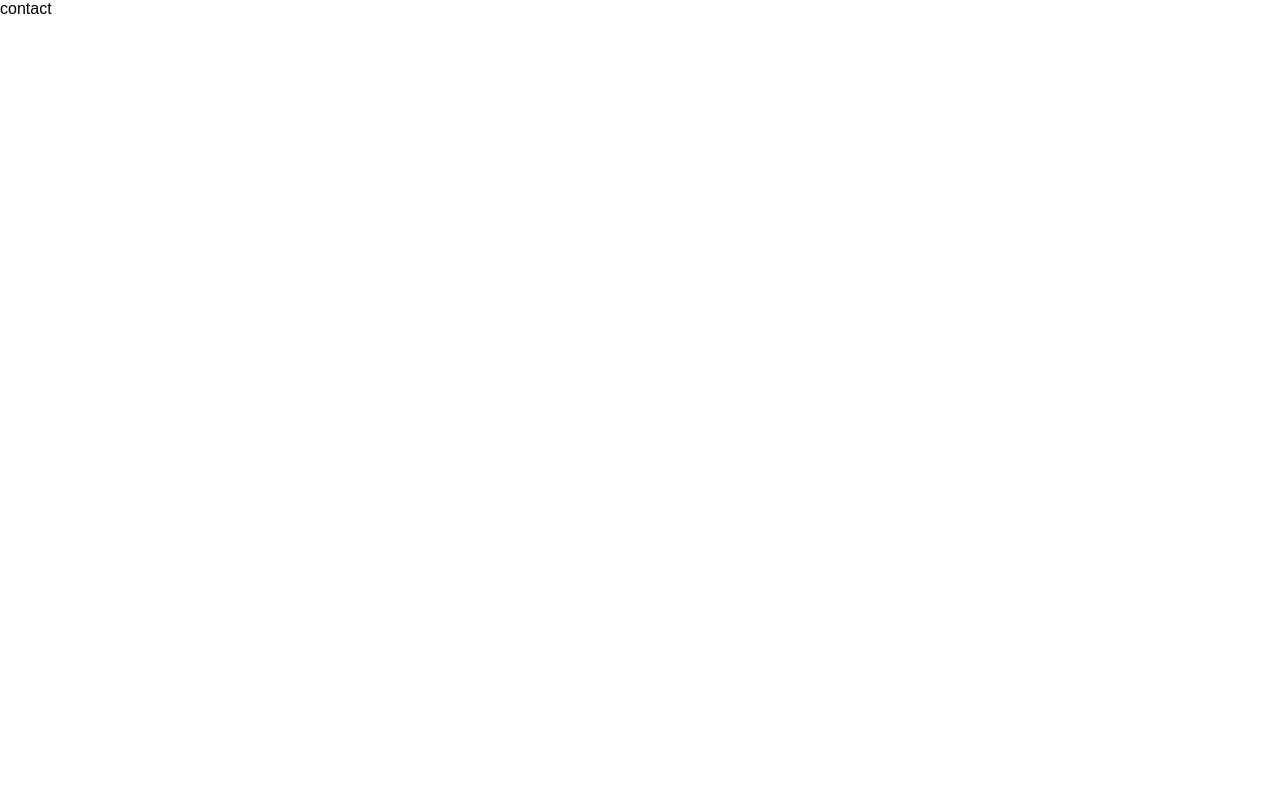
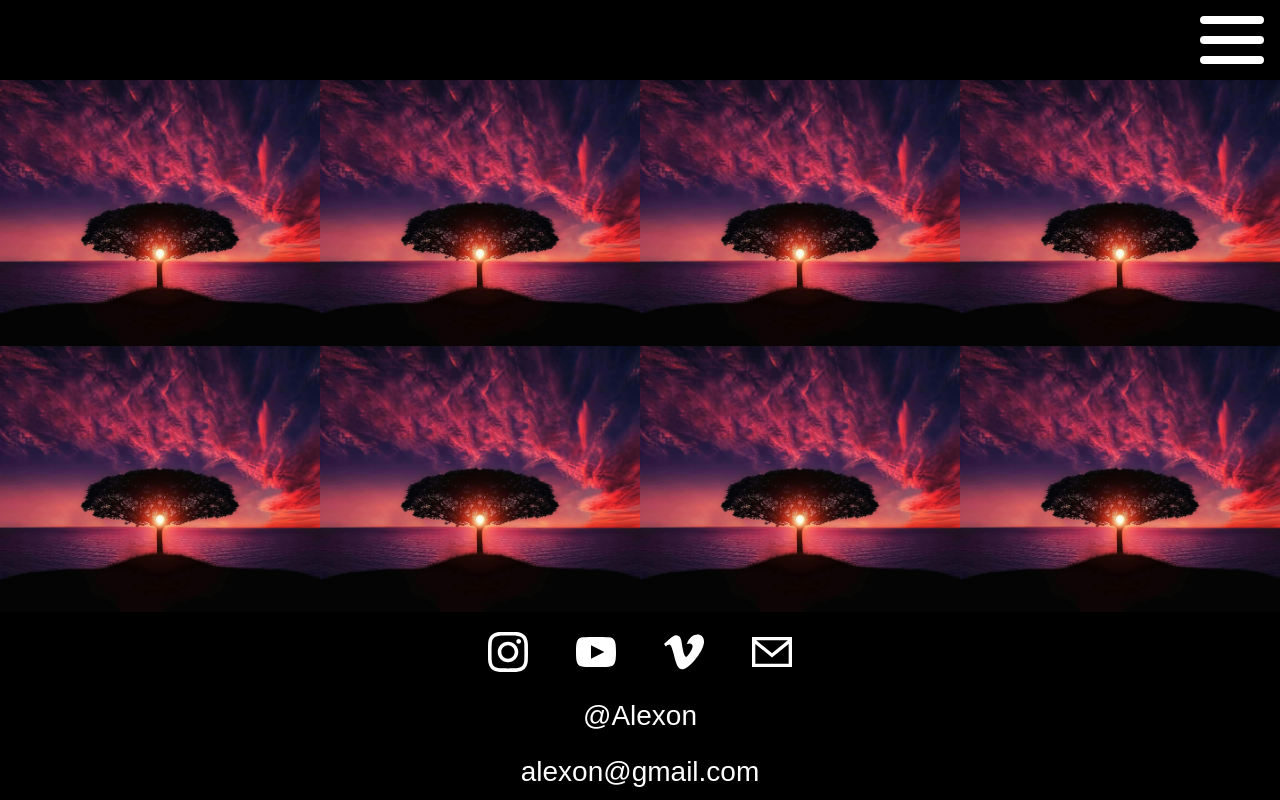
Before and after one commit to Nicolasbuisson/AlexonWebsite, a React (Create React App) app: page /contact in a window 1280 px wide. Built offline with nearby package versions, Linux system fonts and the light colour scheme.

Commit message:
skeleton for contact page

```diff
--- a/src/components/footer/footer.css
+++ b/src/components/footer/footer.css
@@ -31,7 +31,7 @@
     color: var(--clr-light);
     text-decoration: none;
     font-size: var(--fs-h3);
-    padding: 12px;
+    margin: 12px;
     transition: all .3s ease-in-out
 }
 
--- /dev/null
+++ b/src/pages/contact/contact.css
@@ -0,0 +1,91 @@
+.contact-section {
+    background-color: var(--clr-dark);
+    display: flex;
+    flex-direction: column;
+    height: 100vh
+}
+.contact-grid-item {
+    background-color: var(--clr-dark);
+    overflow: hidden;
+}
+
+.contact-grid-item-image {
+    object-fit: cover;
+    width: 100%;
+    height: 100%;
+    transition: 0.5s all ease-in-out;
+}
+
+.contact-grid-item-image:hover {
+    transform: scale(1.2);
+    opacity: 0.6;
+}
+
+.contact-grid {
+    flex-grow: 2;
+    display: grid;
+    grid-auto-columns: 1fr;
+    grid-template-areas:
+    'one two'
+    'three four'
+    'five six'
+    'seven eight';
+    width: 100%;
+    margin-inline: auto;
+}
+
+@media (min-width: 535px) {
+    .contact-grid {
+        grid-template-areas:
+        'one two'
+        'three four'
+        'five six';
+    }
+     /* need to fix from 535px to 800px for some reason, it becomes scrollable but I want everything to fit on the page */
+    .contact-grid-item:nth-child(7), .contact-grid-item:nth-child(8) {
+        display: none;
+    }
+}
+
+@media (min-width: 720px) {
+    .contact-grid {
+        grid-template-areas:
+        'one two three four'
+        'five six seven eight';
+    }
+    .contact-grid-item:nth-child(7), .contact-grid-item:nth-child(8) {
+        display: block;
+    }
+}
+
+.contact-grid-item:nth-child(1) {
+    grid-area: one;
+}
+
+.contact-grid-item:nth-child(2) {
+    grid-area: two;
+}
+
+.contact-grid-item:nth-child(3) {
+    grid-area: three;
+}
+
+.contact-grid-item:nth-child(4) {
+    grid-area: four;
+}
+
+.contact-grid-item:nth-child(5) {
+    grid-area: five;
+}
+
+.contact-grid-item:nth-child(6) {
+    grid-area: six;
+}
+
+.contact-grid-item:nth-child(7) {
+    grid-area: seven;
+}
+
+.contact-grid-item:nth-child(8) {
+    grid-area: eight;
+}
--- a/src/pages/contact/contact.tsx
+++ b/src/pages/contact/contact.tsx
@@ -1,3 +1,71 @@
+import { Footer } from "../../components/footer/footer";
+import { Navigation } from "../../components/navigation/navigation";
+import "./contact.css";
+
 export const Contact = () => {
-  return <div>contact</div>;
+  return (
+    <section className="contact-section">
+      <Navigation></Navigation>
+
+      <div className="contact-grid">
+        <div className="contact-grid-item">
+          <img
+            src={require("../../assets/images/sunset-purple-tree.jpg")}
+            alt=""
+            className="contact-grid-item-image"
+          ></img>
+        </div>
+        <div className="contact-grid-item">
+          <img
+            src={require("../../assets/images/sunset-purple-tree.jpg")}
+            alt=""
+            className="contact-grid-item-image"
+          ></img>
+        </div>
+        <div className="contact-grid-item">
+          <img
+            src={require("../../assets/images/sunset-purple-tree.jpg")}
+            alt=""
+            className="contact-grid-item-image"
+          ></img>
+        </div>
+        <div className="contact-grid-item">
+          <img
+            src={require("../../assets/images/sunset-purple-tree.jpg")}
+            alt=""
+            className="contact-grid-item-image"
+          ></img>
+        </div>
+        <div className="contact-grid-item">
+          <img
+            src={require("../../assets/images/sunset-purple-tree.jpg")}
+            alt=""
+            className="contact-grid-item-image"
+          ></img>
+        </div>
+        <div className="contact-grid-item">
+          <img
+            src={require("../../assets/images/sunset-purple-tree.jpg")}
+            alt=""
+            className="contact-grid-item-image"
+          ></img>
+        </div>
+        <div className="contact-grid-item">
+          <img
+            src={require("../../assets/images/sunset-purple-tree.jpg")}
+            alt=""
+            className="contact-grid-item-image"
+          ></img>
+        </div>
+        <div className="contact-grid-item">
+          <img
+            src={require("../../assets/images/sunset-purple-tree.jpg")}
+            alt=""
+            className="contact-grid-item-image"
+          ></img>
+        </div>
+      </div>
+      <Footer></Footer>
+    </section>
+  );
 };
--- a/src/pages/home/home.tsx
+++ b/src/pages/home/home.tsx
@@ -8,10 +8,6 @@ export const Home = () => {
       <Navigation></Navigation>
       <h1>Home</h1>
       <div className="home-container"></div>
-      {/* <img HOW TO PUT AN IMG WITH WEBPACK, MUST USE REQUIRE!
-        src={require("../../assets/images/sunset-purple-tree.jpg")}
-        alt=""
-      ></img> */}
       <Footer></Footer>
     </section>
   );
```
